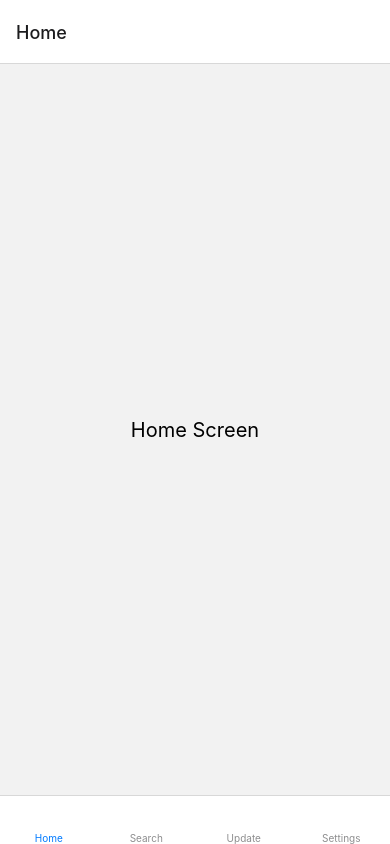
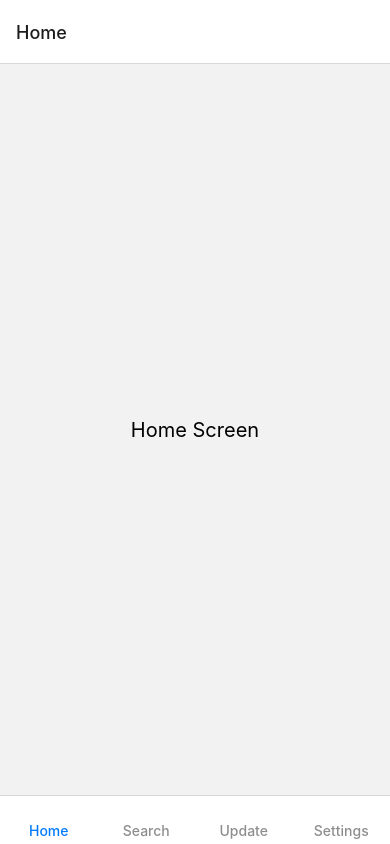
Before and after one commit to YuriVGR/Frontend, a React Native app: screen /roue in a window 390 px wide. Built offline with nearby package versions, Linux system fonts and the light colour scheme; some icons are missing.

Commit message:
tab resizing

```diff
--- a/src/routes/tab.routes.tsx
+++ b/src/routes/tab.routes.tsx
@@ -1,6 +1,6 @@
 import { createBottomTabNavigator } from "@react-navigation/bottom-tabs";
 import { FontAwesomeIcon } from "@fortawesome/react-native-fontawesome";
-
+import colors from "../styles/colors";
 import { IconDefinition } from "@fortawesome/fontawesome-svg-core";
 import {
   faHome,
@@ -31,6 +31,14 @@ export default function TabRoutes() {
           }
           return <FontAwesomeIcon icon={iconName} color={color} size={size} />;
         },
+        tabBarLabelStyle: {
+          fontSize: 14,
+          fontWeight: "500",
+        },
+        tabBarStyle: {
+          backgroundColor: colors.light.background,
+          padding: 5
+        },
       })}
     >
       <Tab.Screen name="Home" component={Home} />
```
